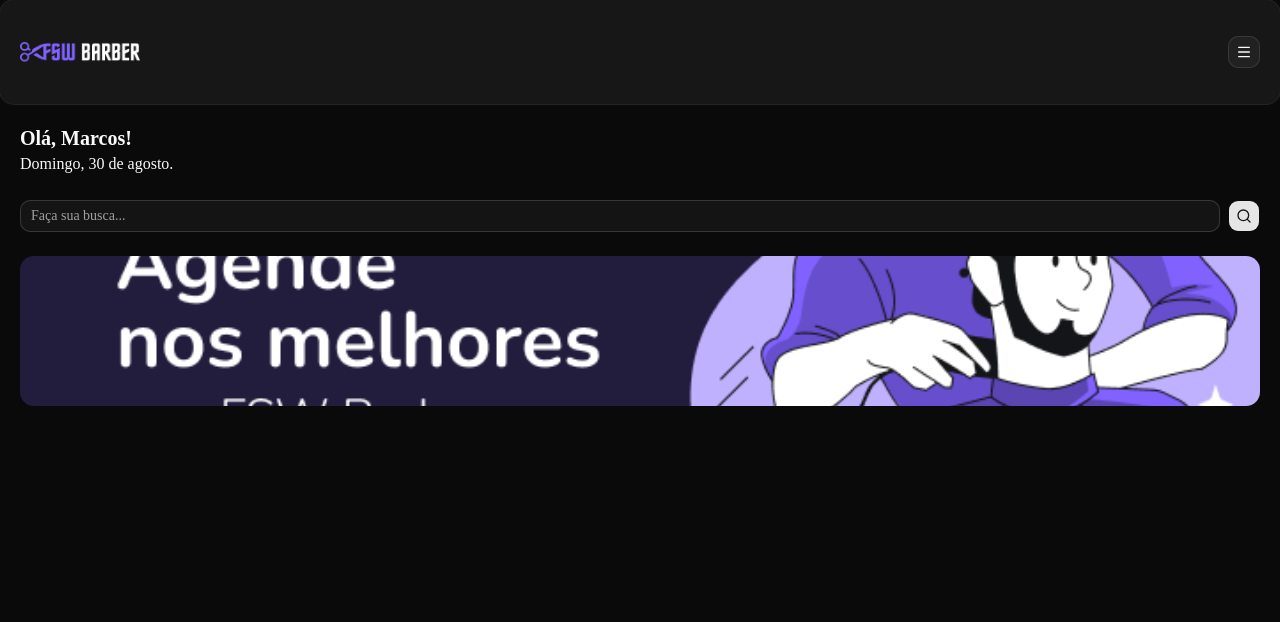
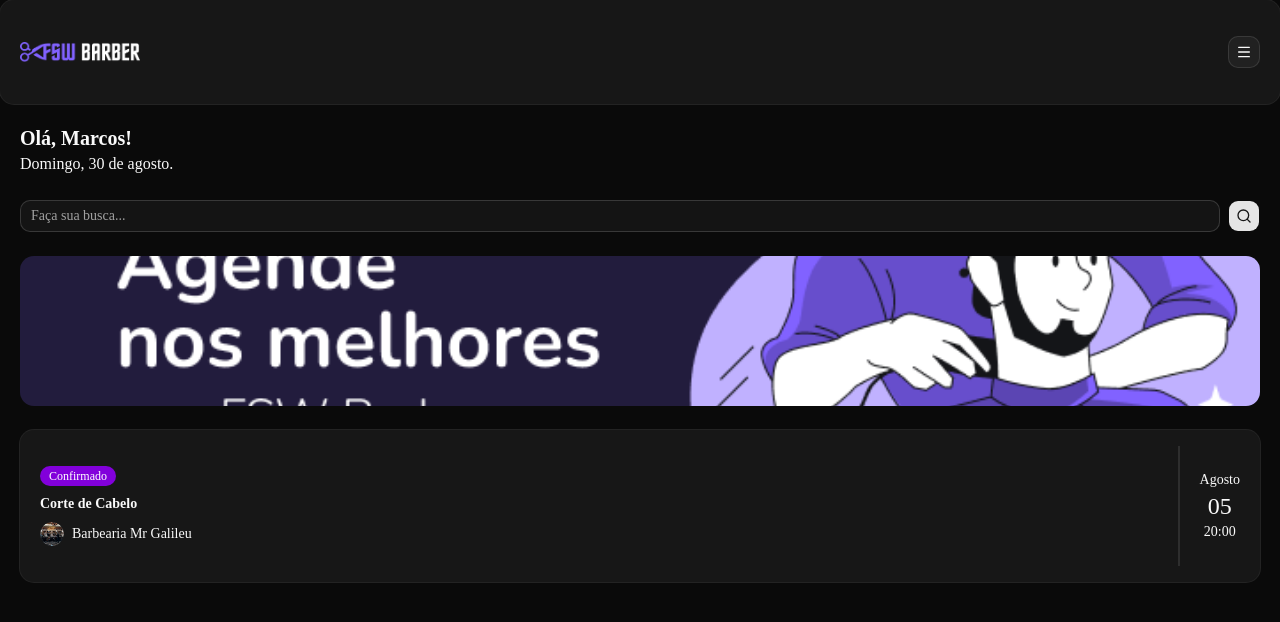
Before and after one commit to marcosvieira4E/marcosvieira4E, a Next.js app: page / in a window 1280 px wide. Shown: the top 622 px of the page. Built offline with nearby package versions, Linux system fonts and the light colour scheme.

Commit message:
feat: adiciona busca, banner e card de agendamento com avatar e badge

```diff
--- /dev/null
+++ b/app/components/_ui/avatar.tsx
@@ -0,0 +1,109 @@
+"use client"
+
+import * as React from "react"
+import { Avatar as AvatarPrimitive } from "@base-ui/react/avatar"
+
+import { cn } from "@/app/_lib/utils"
+
+function Avatar({
+  className,
+  size = "default",
+  ...props
+}: AvatarPrimitive.Root.Props & {
+  size?: "default" | "sm" | "lg"
+}) {
+  return (
+    <AvatarPrimitive.Root
+      data-slot="avatar"
+      data-size={size}
+      className={cn(
+        "group/avatar after:border-border relative flex size-8 shrink-0 rounded-full select-none after:absolute after:inset-0 after:rounded-full after:border after:mix-blend-darken data-[size=lg]:size-10 data-[size=sm]:size-6 dark:after:mix-blend-lighten",
+        className,
+      )}
+      {...props}
+    />
+  )
+}
+
+function AvatarImage({ className, ...props }: AvatarPrimitive.Image.Props) {
+  return (
+    <AvatarPrimitive.Image
+      data-slot="avatar-image"
+      className={cn(
+        "aspect-square size-full rounded-full object-cover",
+        className,
+      )}
+      {...props}
+    />
+  )
+}
+
+function AvatarFallback({
+  className,
+  ...props
+}: AvatarPrimitive.Fallback.Props) {
+  return (
+    <AvatarPrimitive.Fallback
+      data-slot="avatar-fallback"
+      className={cn(
+        "bg-muted text-muted-foreground flex size-full items-center justify-center rounded-full text-sm group-data-[size=sm]/avatar:text-xs",
+        className,
+      )}
+      {...props}
+    />
+  )
+}
+
+function AvatarBadge({ className, ...props }: React.ComponentProps<"span">) {
+  return (
+    <span
+      data-slot="avatar-badge"
+      className={cn(
+        "bg-primary text-primary-foreground ring-background absolute right-0 bottom-0 z-10 inline-flex items-center justify-center rounded-full bg-blend-color ring-2 select-none",
+        "group-data-[size=sm]/avatar:size-2 group-data-[size=sm]/avatar:[&>svg]:hidden",
+        "group-data-[size=default]/avatar:size-2.5 group-data-[size=default]/avatar:[&>svg]:size-2",
+        "group-data-[size=lg]/avatar:size-3 group-data-[size=lg]/avatar:[&>svg]:size-2",
+        className,
+      )}
+      {...props}
+    />
+  )
+}
+
+function AvatarGroup({ className, ...props }: React.ComponentProps<"div">) {
+  return (
+    <div
+      data-slot="avatar-group"
+      className={cn(
+        "group/avatar-group *:data-[slot=avatar]:ring-background flex -space-x-2 *:data-[slot=avatar]:ring-2",
+        className,
+      )}
+      {...props}
+    />
+  )
+}
+
+function AvatarGroupCount({
+  className,
+  ...props
+}: React.ComponentProps<"div">) {
+  return (
+    <div
+      data-slot="avatar-group-count"
+      className={cn(
+        "bg-muted text-muted-foreground ring-background relative flex size-8 shrink-0 items-center justify-center rounded-full text-sm ring-2 group-has-data-[size=lg]/avatar-group:size-10 group-has-data-[size=sm]/avatar-group:size-6 [&>svg]:size-4 group-has-data-[size=lg]/avatar-group:[&>svg]:size-5 group-has-data-[size=sm]/avatar-group:[&>svg]:size-3",
+        className,
+      )}
+      {...props}
+    />
+  )
+}
+
+export {
+  Avatar,
+  AvatarImage,
+  AvatarFallback,
+  AvatarGroup,
+  AvatarGroupCount,
+  AvatarBadge,
+}
--- /dev/null
+++ b/app/components/_ui/badge.tsx
@@ -0,0 +1,52 @@
+import { mergeProps } from "@base-ui/react/merge-props"
+import { useRender } from "@base-ui/react/use-render"
+import { cva, type VariantProps } from "class-variance-authority"
+
+import { cn } from "@/app/_lib/utils"
+
+const badgeVariants = cva(
+  "group/badge inline-flex h-5 w-fit shrink-0 items-center justify-center gap-1 overflow-hidden rounded-4xl border border-transparent px-2 py-0.5 text-xs font-medium whitespace-nowrap transition-all focus-visible:border-ring focus-visible:ring-[3px] focus-visible:ring-ring/50 has-data-[icon=inline-end]:pr-1.5 has-data-[icon=inline-start]:pl-1.5 aria-invalid:border-destructive aria-invalid:ring-destructive/20 dark:aria-invalid:ring-destructive/40 [&>svg]:pointer-events-none [&>svg]:size-3!",
+  {
+    variants: {
+      variant: {
+        default: "bg-primary text-primary-foreground [a]:hover:bg-primary/80",
+        secondary:
+          "bg-secondary text-secondary-foreground [a]:hover:bg-secondary/80",
+        destructive:
+          "bg-destructive/10 text-destructive focus-visible:ring-destructive/20 dark:bg-destructive/20 dark:focus-visible:ring-destructive/40 [a]:hover:bg-destructive/20",
+        outline:
+          "border-border text-foreground [a]:hover:bg-muted [a]:hover:text-muted-foreground",
+        ghost:
+          "hover:bg-muted hover:text-muted-foreground dark:hover:bg-muted/50",
+        link: "text-primary underline-offset-4 hover:underline",
+      },
+    },
+    defaultVariants: {
+      variant: "default",
+    },
+  },
+)
+
+function Badge({
+  className,
+  variant = "default",
+  render,
+  ...props
+}: useRender.ComponentProps<"span"> & VariantProps<typeof badgeVariants>) {
+  return useRender({
+    defaultTagName: "span",
+    props: mergeProps<"span">(
+      {
+        className: cn(badgeVariants({ variant }), className),
+      },
+      props,
+    ),
+    render,
+    state: {
+      slot: "badge",
+      variant,
+    },
+  })
+}
+
+export { Badge, badgeVariants }
--- a/app/page.tsx
+++ b/app/page.tsx
@@ -3,6 +3,9 @@
 import Header from "./components/_ui/header"
 import { Button } from "./components/_ui/button"
 import { Input } from "./components/_ui/input"
+import { Card, CardContent } from "./components/_ui/card"
+import { Badge } from "./components/_ui/badge"
+import { Avatar, AvatarImage, AvatarFallback } from "./components/_ui/avatar"
 
 const Home = () => {
   return (
@@ -11,14 +14,12 @@
       <div className="p-5">
         <h2 className="text-xl font-bold">Olá, Marcos!</h2>
         <p>Domingo, 30 de agosto.</p>
-
         <div className="mt-6 flex items-center gap-2">
           <Input placeholder="Faça sua busca..." />
           <Button size="icon">
             <SearchIcon />
           </Button>
         </div>
-
         <div className="relative mt-6 h-[150px] w-full">
           <Image
             alt="Agende nos melhores com Marcos"
@@ -27,6 +28,31 @@
             className="rounded-xl object-cover"
           />
         </div>
+
+        <Card className="mt-6">
+          <CardContent className="flex justify-between p-0">
+            <div className="flex flex-col gap-2 py-5 pl-5">
+              <Badge className="w-fit bg-purple-700 text-white hover:bg-purple-700">
+                Confirmado
+              </Badge>
+              <h3 className="font-semibold">Corte de Cabelo</h3>
+
+              <div className="flex items-center gap-2">
+                <Avatar className="h-6 w-6">
+                  <AvatarImage src="/avatar.png" />
+                  <AvatarFallback>M</AvatarFallback>
+                </Avatar>
+                <p className="text-sm">Barbearia Mr Galileu</p>
+              </div>
+            </div>
+
+            <div className="flex flex-col items-center justify-center border-l-2 border-solid px-5">
+              <p className="text-sm">Agosto</p>
+              <p className="text-2xl">05</p>
+              <p className="text-sm">20:00</p>
+            </div>
+          </CardContent>
+        </Card>
       </div>
     </div>
   )
```
Also changed, not shown: public/avatar.png (added).
